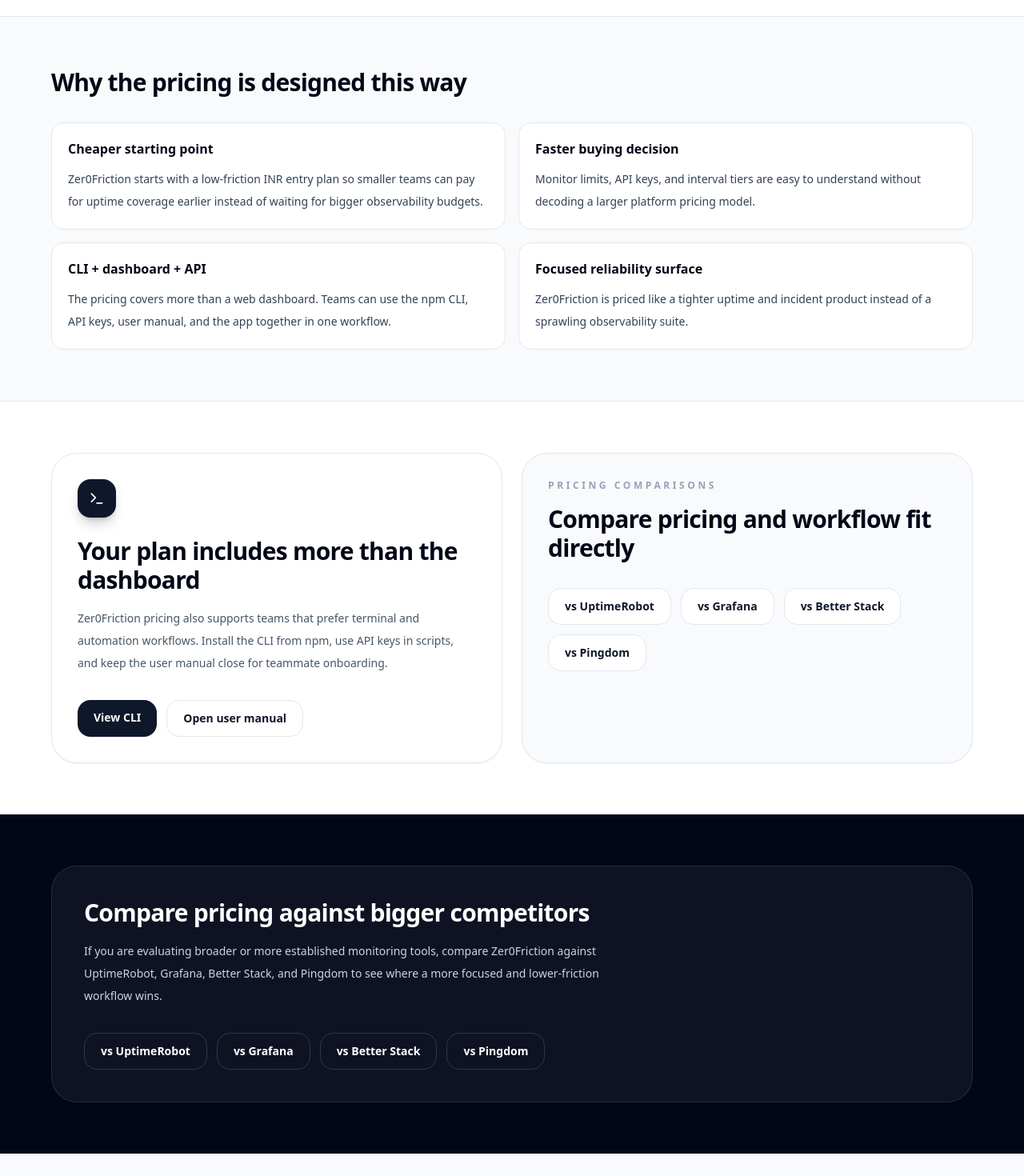
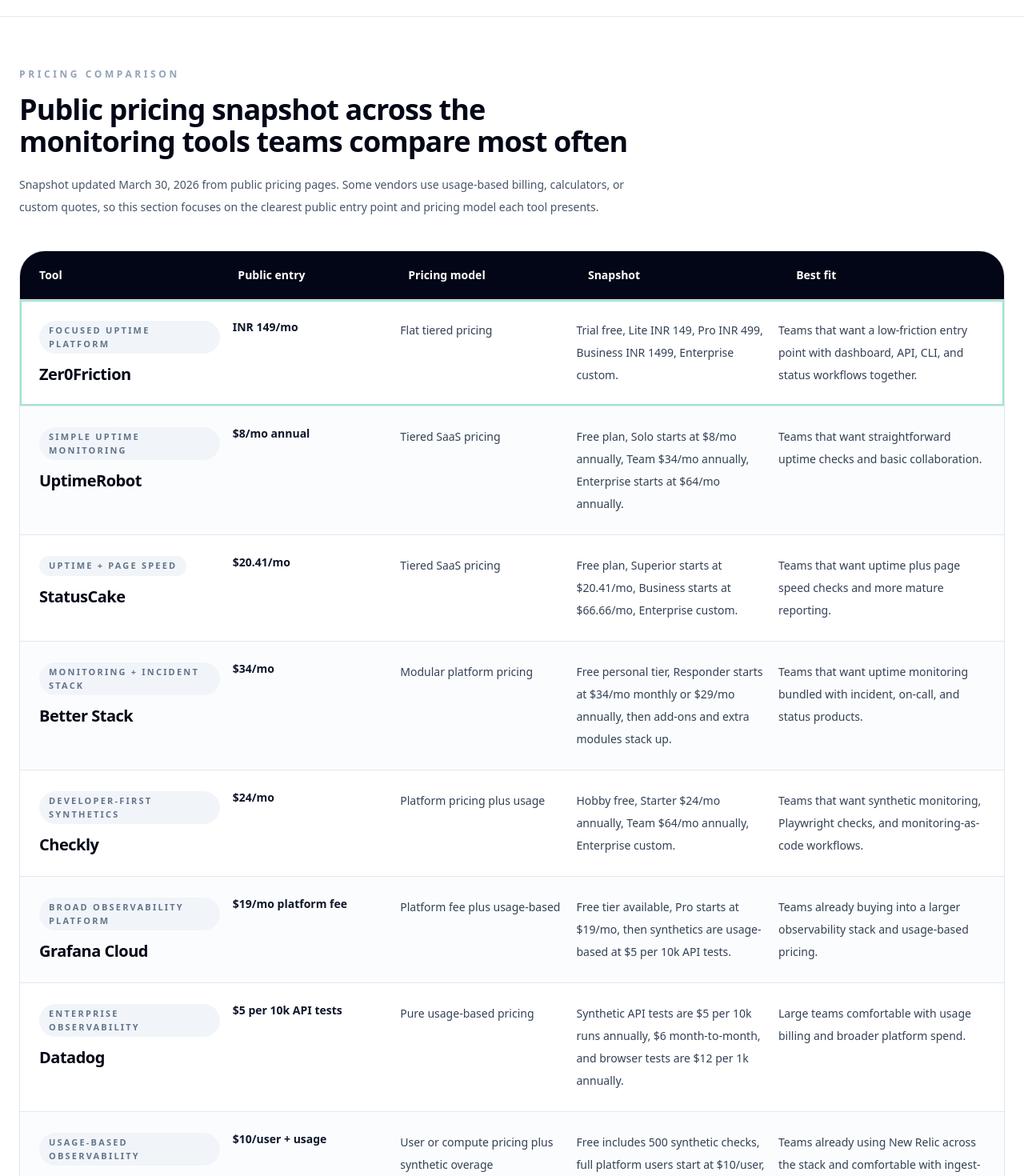
Before and after one commit to yug005/zf, a React (Vite) app in the folder frontend/: page /pricing in a window 1280 px wide. Shown: the part 1330-2800 px from the top of the page at 80% size. Before the commit the page ends 2772 px from the top, so only its background shows below. Built offline with nearby package versions, Linux system fonts and the light colour scheme; no server answers.

Commit message:
add competitor pricing snapshot to pricing page

```diff
--- a/frontend/src/pages/PricingPage.tsx
+++ b/frontend/src/pages/PricingPage.tsx
@@ -40,6 +40,122 @@
     cadence: 'contact sales',
     highlight: 'For larger teams that need 10s checks and rollout help.',
     features: ['Custom limits', '10s minimum interval', 'Onboarding support', 'Tailored rollout help'],
+  },
+];
+
+const competitorPricing = [
+  {
+    name: 'Zer0Friction',
+    category: 'Focused uptime platform',
+    entryPrice: 'INR 149/mo',
+    pricingModel: 'Flat tiered pricing',
+    snapshot: 'Trial free, Lite INR 149, Pro INR 499, Business INR 1499, Enterprise custom.',
+    bestFor: 'Teams that want a low-friction entry point with dashboard, API, CLI, and status workflows together.',
+    standout: true,
+  },
+  {
+    name: 'UptimeRobot',
+    category: 'Simple uptime monitoring',
+    entryPrice: '$8/mo annual',
+    pricingModel: 'Tiered SaaS pricing',
+    snapshot: 'Free plan, Solo starts at $8/mo annually, Team $34/mo annually, Enterprise starts at $64/mo annually.',
+    bestFor: 'Teams that want straightforward uptime checks and basic collaboration.',
+  },
+  {
+    name: 'StatusCake',
+    category: 'Uptime + page speed',
+    entryPrice: '$20.41/mo',
+    pricingModel: 'Tiered SaaS pricing',
+    snapshot: 'Free plan, Superior starts at $20.41/mo, Business starts at $66.66/mo, Enterprise custom.',
+    bestFor: 'Teams that want uptime plus page speed checks and more mature reporting.',
+  },
+  {
+    name: 'Better Stack',
+    category: 'Monitoring + incident stack',
+    entryPrice: '$34/mo',
+    pricingModel: 'Modular platform pricing',
+    snapshot: 'Free personal tier, Responder starts at $34/mo monthly or $29/mo annually, then add-ons and extra modules stack up.',
+    bestFor: 'Teams that want uptime monitoring bundled with incident, on-call, and status products.',
+  },
+  {
+    name: 'Checkly',
+    category: 'Developer-first synthetics',
+    entryPrice: '$24/mo',
+    pricingModel: 'Platform pricing plus usage',
+    snapshot: 'Hobby free, Starter $24/mo annually, Team $64/mo annually, Enterprise custom.',
+    bestFor: 'Teams that want synthetic monitoring, Playwright checks, and monitoring-as-code workflows.',
+  },
+  {
+    name: 'Grafana Cloud',
+    category: 'Broad observability platform',
+    entryPrice: '$19/mo platform fee',
+    pricingModel: 'Platform fee plus usage-based',
+    snapshot: 'Free tier available, Pro starts at $19/mo, then synthetics are usage-based at $5 per 10k API tests.',
+    bestFor: 'Teams already buying into a larger observability stack and usage-based pricing.',
+  },
+  {
+    name: 'Datadog',
+    category: 'Enterprise observability',
+    entryPrice: '$5 per 10k API tests',
+    pricingModel: 'Pure usage-based pricing',
+    snapshot: 'Synthetic API tests are $5 per 10k runs annually, $6 month-to-month, and browser tests are $12 per 1k annually.',
+    bestFor: 'Large teams comfortable with usage billing and broader platform spend.',
+  },
+  {
+    name: 'New Relic',
+    category: 'Usage-based observability',
+    entryPrice: '$10/user + usage',
+    pricingModel: 'User or compute pricing plus synthetic overage',
+    snapshot: 'Free includes 500 synthetic checks, full platform users start at $10/user, and extra synthetic checks are billed at $0.005 each.',
+    bestFor: 'Teams already using New Relic across the stack and comfortable with ingest-based cost models.',
+  },
+  {
+    name: 'Dynatrace',
+    category: 'Enterprise observability',
+    entryPrice: '$0.001/request',
+    pricingModel: 'Usage-based synthetic pricing',
+    snapshot: 'HTTP monitors are listed at $0.001 per synthetic request on the public rate card.',
+    bestFor: 'Enterprises buying into Dynatrace for full-stack monitoring and automation.',
+  },
+  {
+    name: 'Postman',
+    category: 'API development platform',
+    entryPrice: '$9/user + monitoring add-on',
+    pricingModel: 'Per-user plus usage-based monitoring',
+    snapshot: 'Solo starts at $9/user monthly billed annually, and monitoring is listed at $20 per 50,000 requests per team per month on paid plans.',
+    bestFor: 'API teams that already live in Postman and want scheduled API test execution.',
+  },
+  {
+    name: 'Pingdom',
+    category: 'Website monitoring',
+    entryPrice: 'Calculator / quote-led',
+    pricingModel: 'Configurable package pricing',
+    snapshot: 'Public pricing is calculator-driven and not as transparent in a simple flat table as some competitors.',
+    bestFor: 'Teams focused on website and transaction monitoring that are comfortable working through a calculator or sales flow.',
+  },
+  {
+    name: 'Prometheus',
+    category: 'Open-source monitoring',
+    entryPrice: '$0 software cost',
+    pricingModel: 'Self-hosted infrastructure cost',
+    snapshot: 'Open source and self-hosted, so you pay for infrastructure, storage, and the team time to run it.',
+    bestFor: 'Teams that want to build and operate their own monitoring stack.',
+  },
+  {
+    name: 'Elastic',
+    category: 'Search + observability platform',
+    entryPrice: 'Resource-based / custom',
+    pricingModel: 'Elastic Cloud resource pricing',
+    snapshot: 'Public pricing is resource-based rather than a simple monitor-plan table, and managed synthetics add extra charges.',
+    bestFor: 'Teams already committed to Elastic for logs, search, and observability workloads.',
+  },
+  {
+    name: 'Atatus',
+    category: 'APM + observability',
+    entryPrice: 'Custom pricing',
+    pricingModel: 'Request-volume based',
+    snapshot: 'Atatus publicly describes custom pricing based on request volume and monitoring needs instead of a simple entry plan.',
+    bestFor: 'Teams prioritizing APM and request-volume-based observability pricing.',
   },
 ];
 
@@ -190,6 +306,64 @@
         </div>
       </section>
 
+      <section className="border-y border-slate-200 bg-white px-6 py-16">
+        <div className="mx-auto max-w-7xl">
+          <div className="max-w-3xl">
+            <p className="text-xs font-black uppercase tracking-[0.3em] text-slate-400">Pricing comparison</p>
+            <h2 className="mt-4 text-4xl font-black tracking-tight text-slate-950">
+              Public pricing snapshot across the monitoring tools teams compare most often
+            </h2>
+            <p className="mt-5 text-sm leading-7 text-slate-600">
+              Snapshot updated March 30, 2026 from public pricing pages. Some vendors use usage-based
+              billing, calculators, or custom quotes, so this section focuses on the clearest public
+              entry point and pricing model each tool presents.
+            </p>
+          </div>
+
+          <div className="mt-10 overflow-hidden rounded-[2rem] border border-slate-200 bg-white shadow-sm">
+            <div className="hidden grid-cols-[1.05fr_0.9fr_0.95fr_1.1fr_1.2fr] border-b border-slate-200 bg-slate-950 text-sm font-bold text-white lg:grid">
+              <div className="px-6 py-5">Tool</div>
+              <div className="px-6 py-5">Public entry</div>
+              <div className="px-6 py-5">Pricing model</div>
+              <div className="px-6 py-5">Snapshot</div>
+              <div className="px-6 py-5">Best fit</div>
+            </div>
+
+            {competitorPricing.map((item, index) => (
+              <div
+                key={item.name}
+                className={`grid gap-4 border-b border-slate-200 px-6 py-6 lg:grid-cols-[1.05fr_0.9fr_0.95fr_1.1fr_1.2fr] ${
+                  index % 2 === 0 ? 'bg-white' : 'bg-slate-50/60'
+                } ${item.standout ? 'ring-2 ring-emerald-500/40 ring-inset' : ''}`}
+              >
+                <div>
+                  <div className="inline-flex rounded-full bg-slate-100 px-3 py-1 text-[11px] font-black uppercase tracking-[0.2em] text-slate-500">
+                    {item.category}
+                  </div>
+                  <h3 className="mt-3 text-xl font-black tracking-tight text-slate-950">{item.name}</h3>
+                </div>
+                <div>
+                  <p className="text-xs font-bold uppercase tracking-[0.2em] text-slate-400 lg:hidden">Public entry</p>
+                  <p className="text-sm font-semibold text-slate-900">{item.entryPrice}</p>
+                </div>
+                <div>
+                  <p className="text-xs font-bold uppercase tracking-[0.2em] text-slate-400 lg:hidden">Pricing model</p>
+                  <p className="text-sm leading-7 text-slate-700">{item.pricingModel}</p>
+                </div>
+                <div>
+                  <p className="text-xs font-bold uppercase tracking-[0.2em] text-slate-400 lg:hidden">Snapshot</p>
+                  <p className="text-sm leading-7 text-slate-700">{item.snapshot}</p>
+                </div>
+                <div>
+                  <p className="text-xs font-bold uppercase tracking-[0.2em] text-slate-400 lg:hidden">Best fit</p>
+                  <p className="text-sm leading-7 text-slate-700">{item.bestFor}</p>
+                </div>
+              </div>
+            ))}
+          </div>
+        </div>
+      </section>
+
       <section className="border-y border-slate-200 bg-slate-50 px-6 py-16">
         <div className="mx-auto max-w-6xl">
           <h2 className="text-3xl font-black tracking-tight text-slate-950">Why the pricing is designed this way</h2>
```
